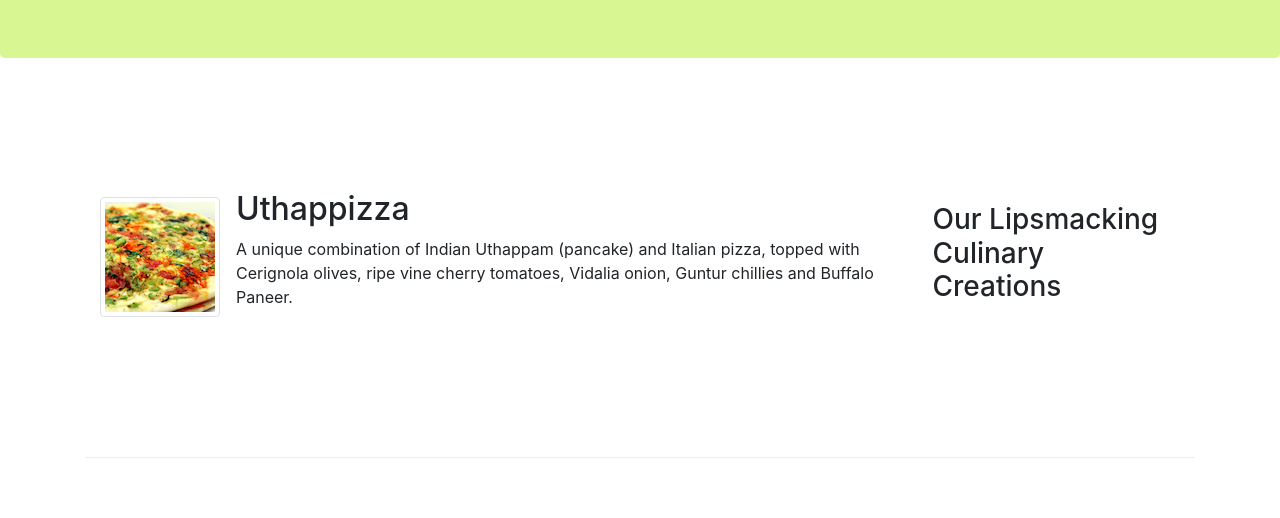
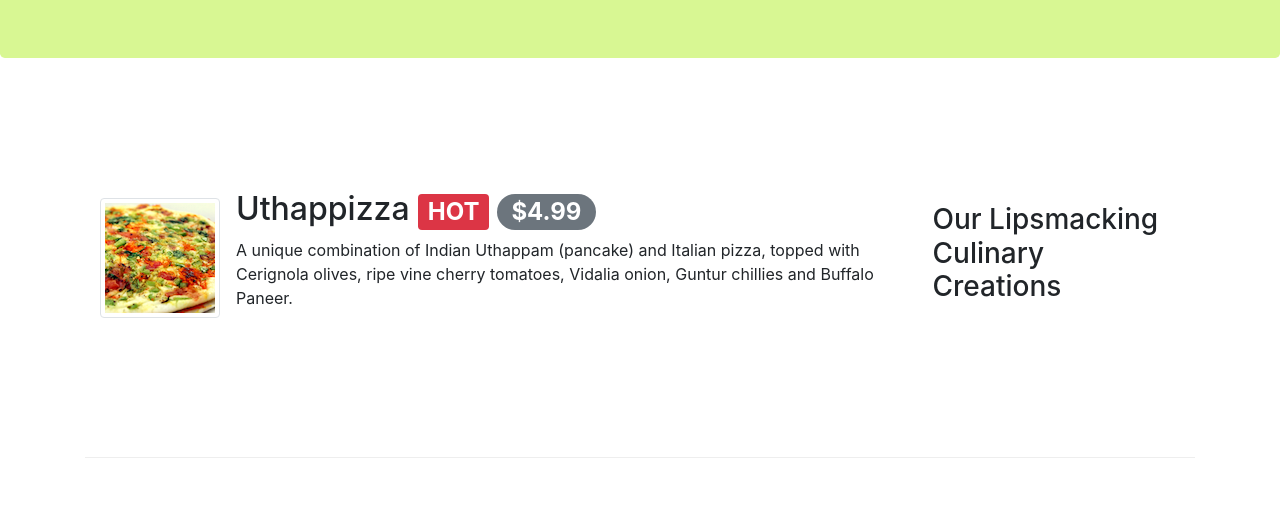
Before and after one commit to bmongemendez/bootstrap4, a website: page index.html in a window 1280 px wide. Shown: the part 282-800 px from the top of the page. Drawn offline with nearby package versions, Linux system fonts and the light colour scheme.

Commit message:
Feature: Adding badges

```diff
--- a/index.html
+++ b/index.html
@@ -81,7 +81,10 @@
 							class="d-flex mr-3 img-thumbnail align-self-center"
 						/>
 						<div class="media-body">
-							<h2 class="mt-0">Uthappizza</h2>
+							<h2 class="mt-0">
+								Uthappizza <span class="badge badge-danger">HOT</span
+								><span class="ml-2 badge badge-pill badge-secondary">$4.99</span>
+							</h2>
 							<p class="d-none d-sm-block">
 								A unique combination of Indian Uthappam (pancake) and Italian pizza, topped with
 								Cerignola olives, ripe vine cherry tomatoes, Vidalia onion, Guntur chillies and
```
